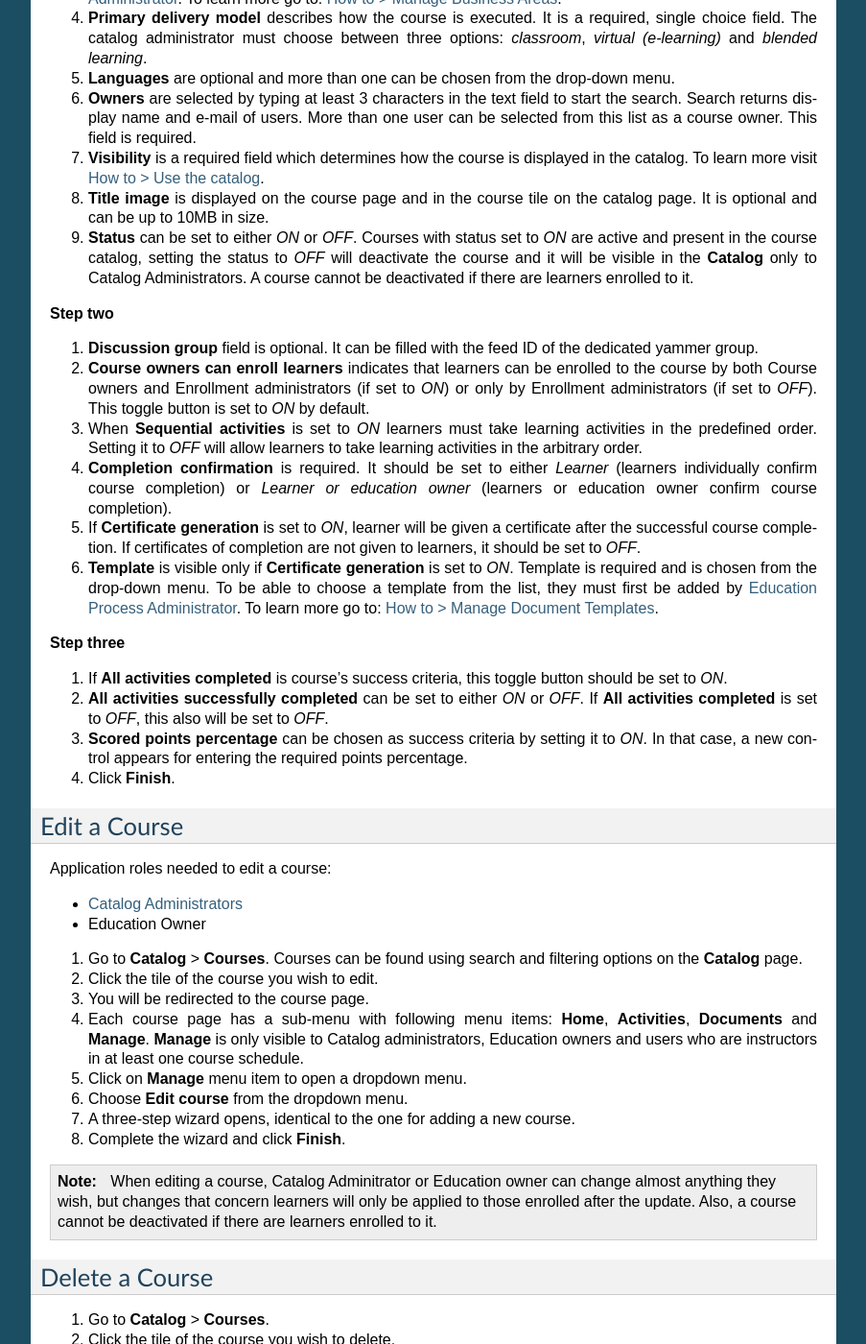
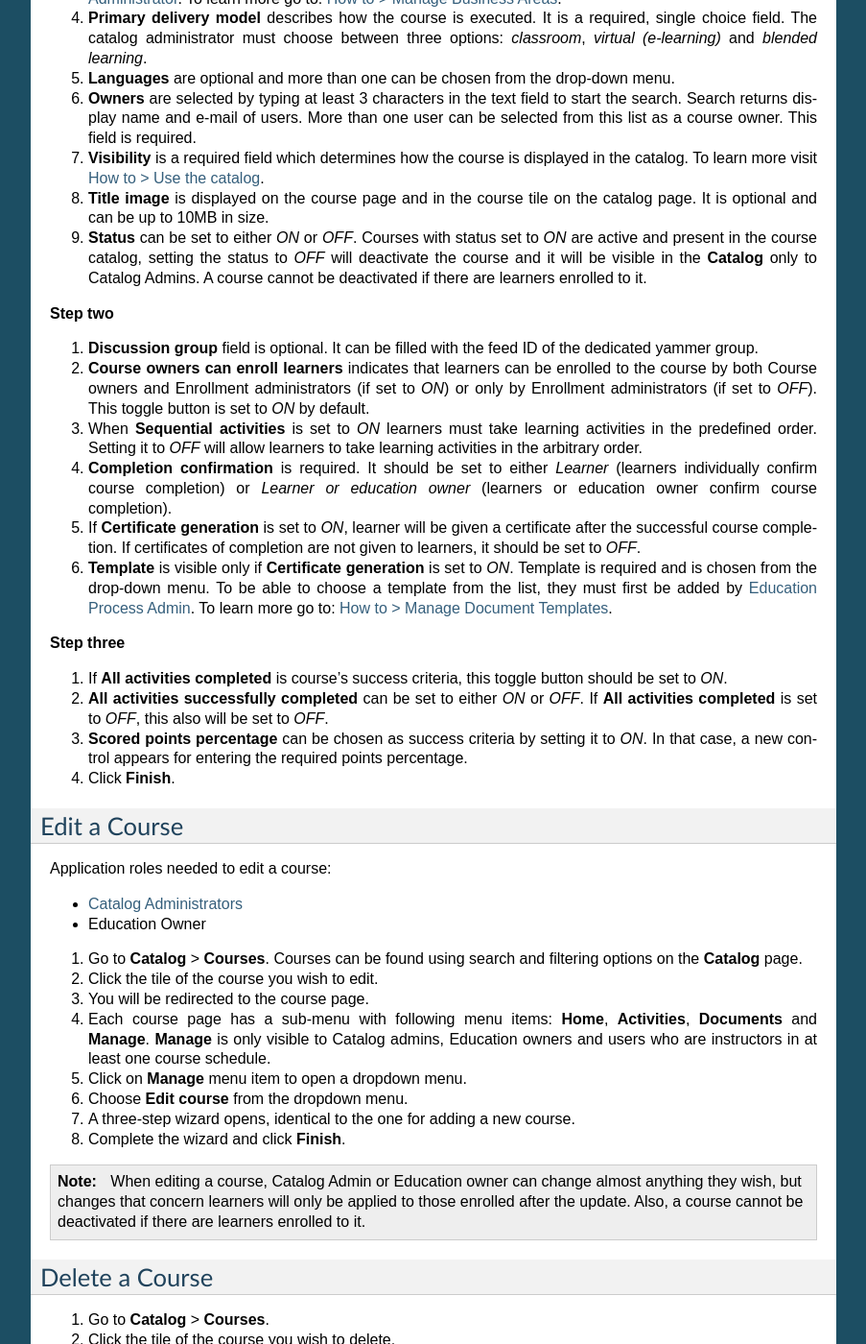
Before and after one commit to pslisko/performa365docs, a Sphinx documentation site: the page built from docs/howto/work_with_courses.rst, in a window 1280 px wide and 1400 px high, scrolled down 474 px. Shown: the whole window at 96% size, without its empty margins (198-1101 px from the left). Built offline with Sphinx 7.4.7, drawn with Linux system fonts in a browser that asks for light colours; pages that are not in the unit, such as notebooks, are missing from menus; some of the changed text lies outside the part shown.

Commit message:
Update work_with_courses.rst

```diff
--- a/docs/howto/work_with_courses.rst
+++ b/docs/howto/work_with_courses.rst
@@ -6,9 +6,9 @@ Work With Courses
 Add a New Course
 ********************
 
-Application roles needed to add a new course: :ref:`Catalog Administrators <catalog_administrator>`.
+Application roles needed to add a new course: :ref:`Catalog Admin <catalog_administrator>`.
 
-A new course is added by clicking *New Course* action button on the **Catalog** page. This button is only visible to Catalog Administrators.
+A new course is added by clicking *New Course* action button on the **Catalog** page. This button is only visible to Catalog Admins.
 
 ..
 The *New Course* button opens a three-step wizard. All required fields are marked with an asterisk and must be filled in to continue to the next step.
@@ -23,7 +23,7 @@ The *New Course* button opens a three-step wizard. All required fields are marke
 #. **Owners** are selected by typing at least 3 characters in the text field to start the search. Search returns display name and e-mail of users. More than one user can be selected from this list as a course owner. This field is required.
 #. **Visibility** is a required field which determines how the course is displayed in the catalog. To learn more visit :ref:`How to > Use the catalog <courses>`.
 #. **Title image** is displayed on the course page and in the course tile on the catalog page. It is optional and can be up to 10MB in size.
-#. **Status** can be set to either *ON* or *OFF*. Courses with status set to *ON* are active and present in the course catalog, setting the status to *OFF* will deactivate the course and it will be visible in the **Catalog** only to Catalog Administrators. A course cannot be deactivated if there are learners enrolled to it.
+#. **Status** can be set to either *ON* or *OFF*. Courses with status set to *ON* are active and present in the course catalog, setting the status to *OFF* will deactivate the course and it will be visible in the **Catalog** only to Catalog Admins. A course cannot be deactivated if there are learners enrolled to it.
 
 **Step two**
 
@@ -32,7 +32,7 @@ The *New Course* button opens a three-step wizard. All required fields are marke
 #. When **Sequential activities** is set to *ON* learners must take learning activities in the predefined order. Setting it to *OFF* will allow learners to take learning activities in the arbitrary order.
 #. **Completion confirmation** is required. It should be set to either *Learner* (learners individually confirm course completion) or *Learner or education owner* (learners or education owner confirm course completion).
 #. If **Certificate generation** is set to *ON*, learner will be given a certificate after the successful course completion. If certificates of completion are not given to learners, it should be set to *OFF*.
-#. **Template** is visible only if **Certificate generation** is set to *ON*. Template is required and is chosen from the drop-down menu. To be able to choose a template from the list, they must first be added by :ref:`Education Process Administrator <education_process_administrator>`. To learn more go to: :ref:`How to > Manage Document Templates <manage_document_templates>`.
+#. **Template** is visible only if **Certificate generation** is set to *ON*. Template is required and is chosen from the drop-down menu. To be able to choose a template from the list, they must first be added by :ref:`Education Process Admin <education_process_administrator>`. To learn more go to: :ref:`How to > Manage Document Templates <manage_document_templates>`.
 
 **Step three**
 
@@ -55,13 +55,13 @@ Application roles needed to edit a course:
 #. Go to **Catalog** > **Courses**. Courses can be found using search and filtering options on the **Catalog** page.
 #. Click the tile of the course you wish to edit.
 #. You will be redirected to the course page.
-#. Each course page has a sub-menu with following menu items: **Home**, **Activities**, **Documents** and **Manage**. **Manage** is only visible to Catalog administrators, Education owners and users who are instructors in at least one course schedule.
+#. Each course page has a sub-menu with following menu items: **Home**, **Activities**, **Documents** and **Manage**. **Manage** is only visible to Catalog admins, Education owners and users who are instructors in at least one course schedule.
 #. Click on **Manage** menu item to open a dropdown menu.
 #. Choose **Edit course** from the dropdown menu.
 #. A three-step wizard opens, identical to the one for adding a new course.
 #. Complete the wizard and click **Finish**.
 
-.. note:: When editing a course, Catalog Adminitrator or Education owner can change almost anything they wish, but changes that concern learners will only be applied to those enrolled after the update. Also, a course cannot be deactivated if there are learners enrolled to it.
+.. note:: When editing a course, Catalog Admin or Education owner can change almost anything they wish, but changes that concern learners will only be applied to those enrolled after the update. Also, a course cannot be deactivated if there are learners enrolled to it.
 
 .. _delete_course:
 
```
